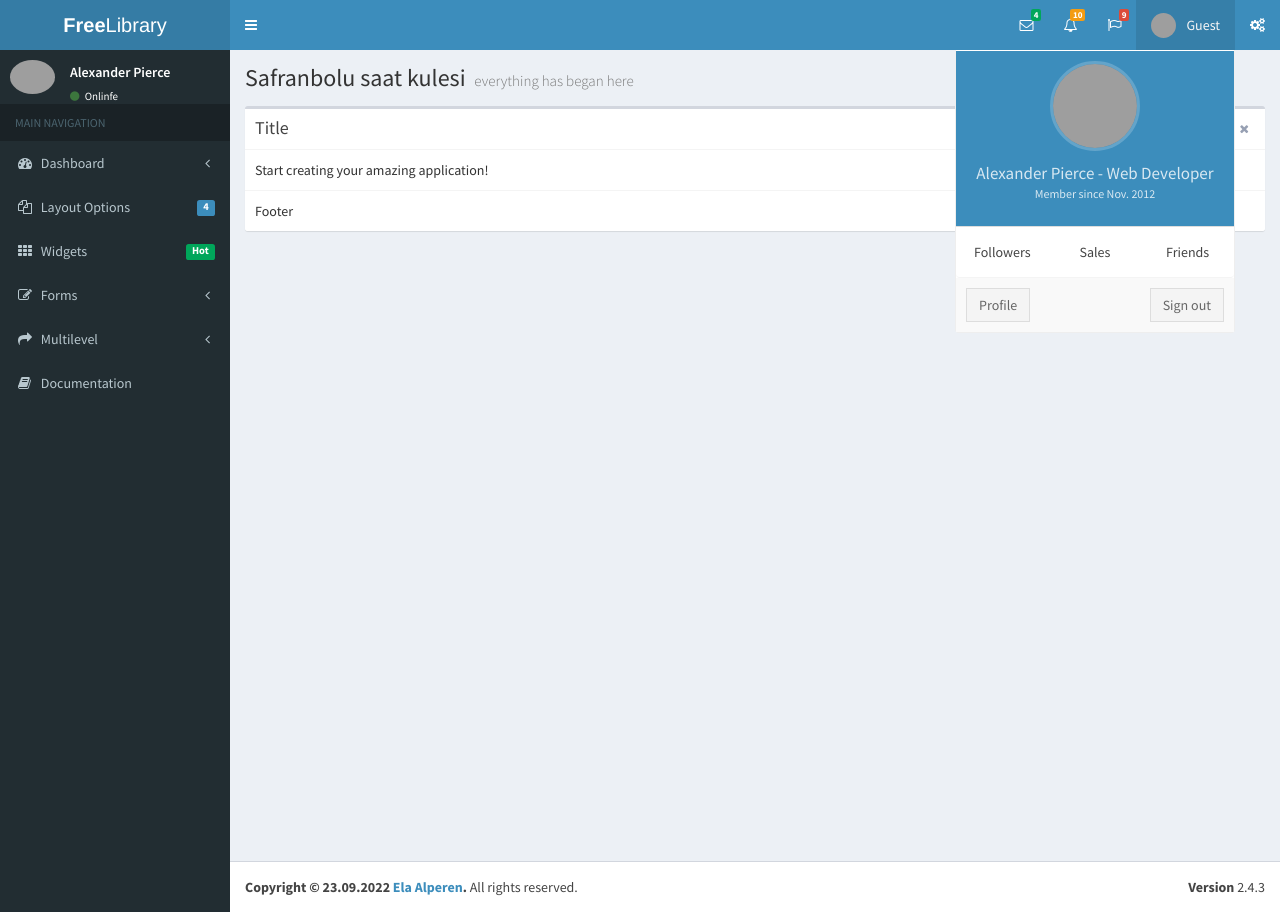
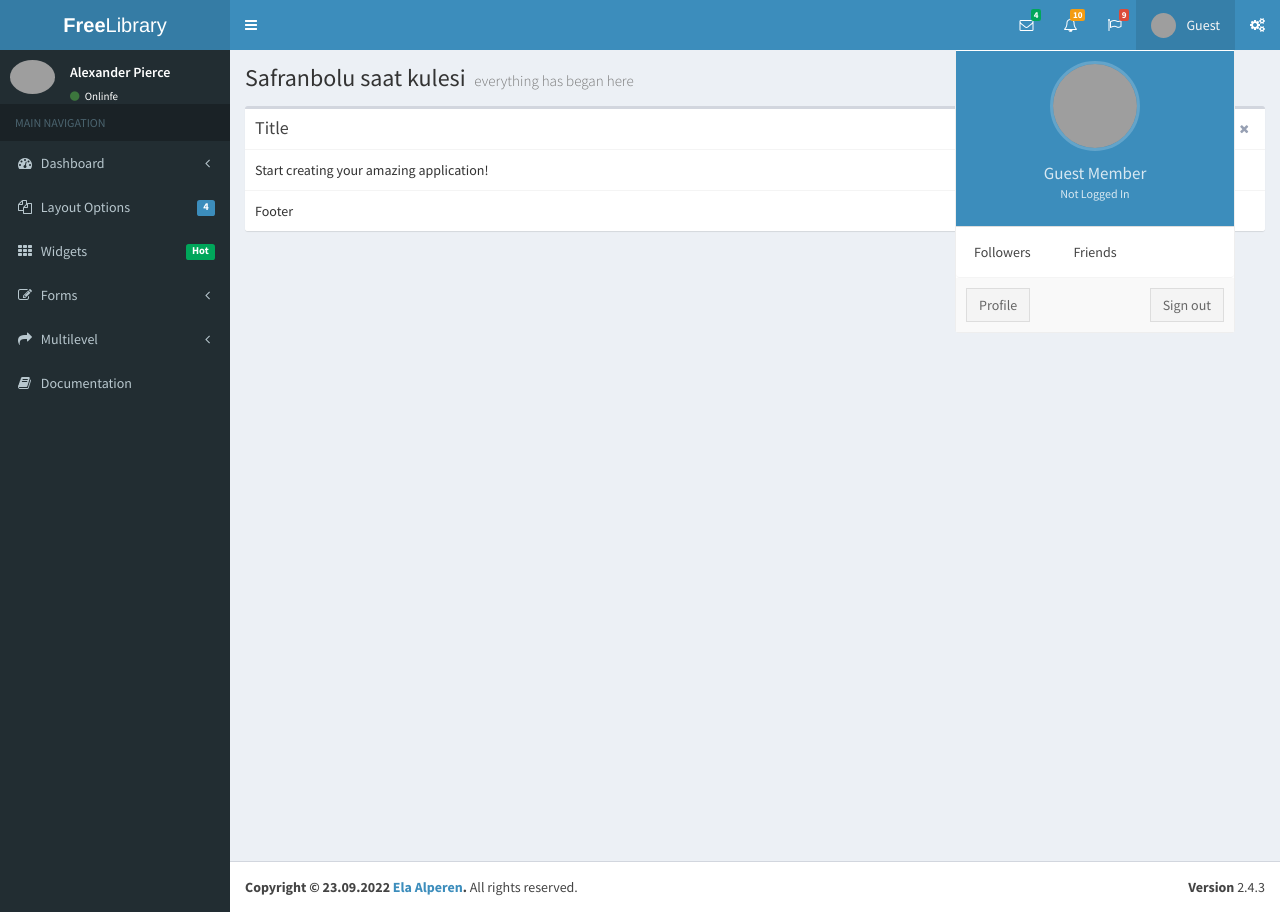
Before and after one commit to elaydg/Internet-Based-Project, a PHP site: page / in a window 1280 px wide, after a click on "Guest". Run offline with PHP 8.4, Linux system fonts and the light colour scheme; grey boxes are pictures that could not be loaded.

Commit message:
deneme22

```diff
--- a/ortak_sayfalar/profil.php
+++ b/ortak_sayfalar/profil.php
@@ -16,12 +16,23 @@
             <ul class="dropdown-menu">
               <!-- User image -->
               <li class="user-header">
-                <img src="dist/img/user2-160x160.jpg" class="img-circle" alt="User Image">
 
+            <?php if(isset($_SESSION['login']) == "true") { ?>
+                <img src="images/users/<?php echo $_SESSION['user_pp'];?>" class="img-circle" alt="User Image">
                 <p>
-                  Alexander Pierce - Web Developer
-                  <small>Member since Nov. 2012</small>
+                    <?php echo $_SESSION['user_name'];?>
+                    <small> Logged in </small>
                 </p>
+
+
+            <?php }else { ?>
+                <img src="dist/img/defaultprofile.png" class="img-circle" alt="User Image">
+                <p>
+                  Guest Member
+                  <small> Not Logged In </small>
+                </p>
+            <?php } ?>
+
               </li>
               <!-- Menu Body -->
                 <li class="user-body">
@@ -29,9 +40,7 @@
                         <div class="col-xs-4 text-center">
                             <a href="#">Followers</a>
                         </div>
-                  <div class="col-xs-4 text-center">
-                    <a href="#">Sales</a>
-                  </div>
+
                         <div class="col-xs-4 text-center">
                             <a href="#">Friends</a>
                         </div>
```
Lines whose indentation alone changed are shown as unchanged.
